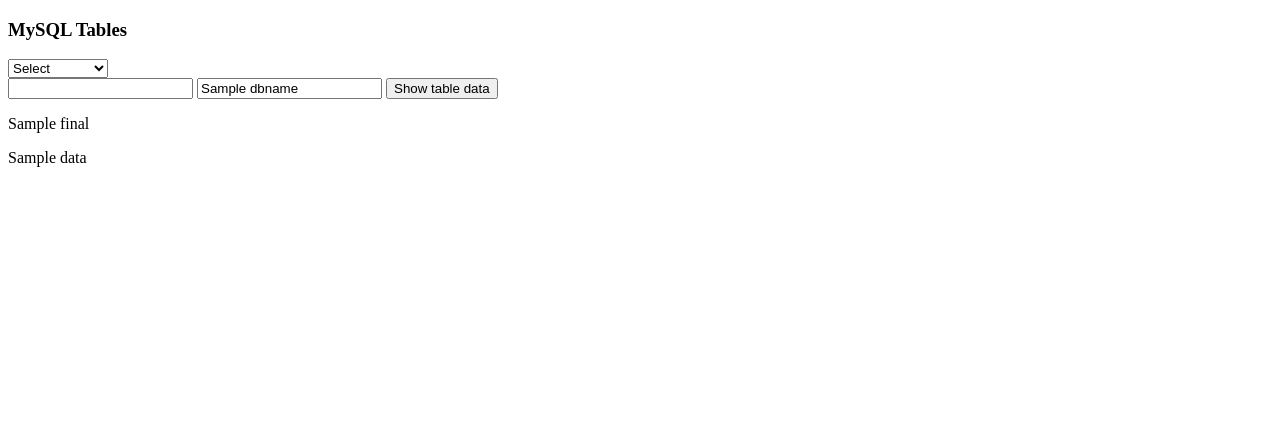
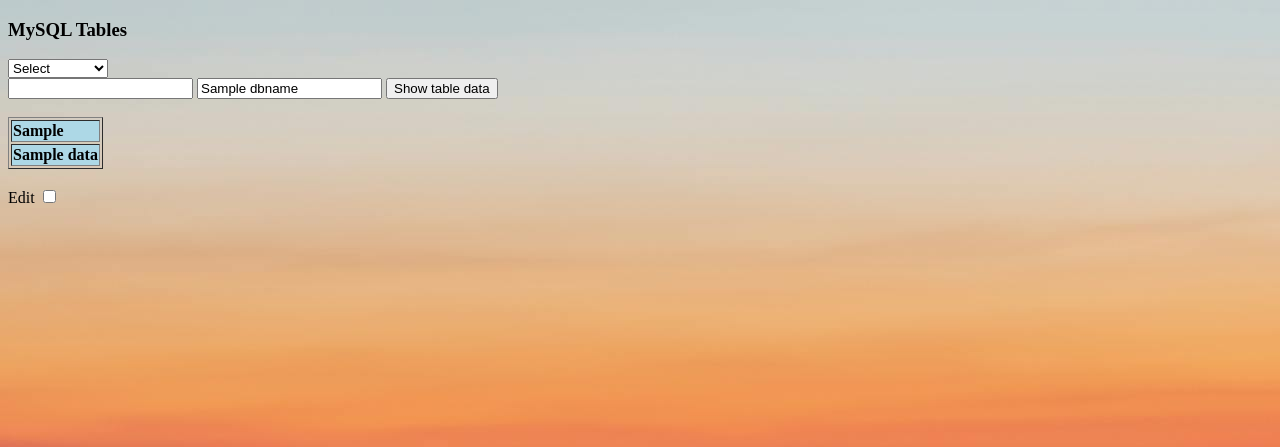
Before and after one commit to hannutt/FlaskApi, a Flask app: template templates/mysql.html in a window 1280 px wide. Shown: the top 447 px of the page. Run offline with Flask 3, Linux system fonts and the light colour scheme; the template is opened without the code that fills it: most values are stand-ins (such as "Sample title", 1, 10 or a date in 2020); some libraries are stand-ins or nearby versions.

Commit message:
jQuery select method for mysql data

```diff
--- a/static/css/styles.css
+++ b/static/css/styles.css
@@ -90,4 +90,17 @@ white-space: nowrap;
 }
 .fieldNames {
     white-space: nowrap;
+    font-weight: bold;
 }
+
+.sqlView {
+    background-image:  url('/static/images/flaskapiBG.jpg');
+}
+.sqlHeaders {
+    text-align: left;
+    background-color: lightblue;
+}
+.sqldata {
+    font-weight: bold;
+    background-color: lightblue;
+}
--- /dev/null
+++ b/static/js/mysqlScripts.js
@@ -0,0 +1,37 @@
+function createMySqlFields(textToArray) {
+    var fieldNames = []
+    fieldNames.push(document.getElementById('fieldnames').innerHTML)
+
+
+    var fields = document.getElementById("fields").innerHTML
+    var fieldsInt = parseInt(fields)
+    var linebreak = document.createElement("br");
+    var editBtn=document.createElement("BUTTON")
+    editBtn.textContent="Edit record"
+
+    var cb = document.getElementById("edit")
+    if (cb.checked==true)
+    {
+        //luodaan niin monta syötekenttää, kuin sql taulussa on kenttiä.
+        for (var i = 0;i<fieldsInt;i++)
+        {
+            var inputField=document.createElement("INPUT")
+            inputField.id=i
+            document.getElementById("crudArea").appendChild(inputField)
+        }
+
+        //lisätään syötekenttien arvoksi tietokannassa olevat arvot
+        //eli esim. login taulusta id, username psw ja email. j on kierrosmuuttuja
+        //joka alkaa nollasta, samoin kuin luotujen syötekenttien id:t text to arrayssa
+        //kenttien nimet listamuodossa
+          for (var j=0;j<fieldsInt;j++)
+        {
+            document.getElementById(j).value=textToArray[j]
+
+        }
+        document.getElementById("crudArea").appendChild(linebreak)
+        document.getElementById("crudArea").appendChild(editBtn)
+
+    }
+
+}
--- a/templates/cloudSelect.html
+++ b/templates/cloudSelect.html
@@ -2,7 +2,7 @@
 <html>
     <head>
         <title>COllection select</title>
-        <script type="text/javascript" src="{{ url_for('static', filename = 'scripts.js') }}"></script>
+        <script type="text/javascript" src="{{ url_for('static', filename = 'js/scripts.js') }}"></script>
     </head>
     <body>
         <form action="{{ url_for('cloudConnection.getDataFromAtlas')}}" method="post">
--- a/templates/index.html
+++ b/templates/index.html
@@ -5,8 +5,8 @@
     <script src="https://ajax.googleapis.com/ajax/libs/jquery/3.7.1/jquery.min.js"></script>
     <script type="text/javascript" src="https://www.gstatic.com/charts/loader.js"></script>
     <script src="https://cdnjs.cloudflare.com/ajax/libs/Chart.js/2.9.4/Chart.js"></script>
-    <script type="text/javascript" src="{{ url_for('static', filename = 'scripts.js') }}"></script>
-    <script type="text/javascript" src="{{ url_for('static', filename = 'DynamicCreate.js') }}"></script>
+    <script type="text/javascript" src="{{ url_for('static', filename = 'js/scripts.js') }}"></script>
+    <script type="text/javascript" src="{{ url_for('static', filename = 'js/DynamicCreate.js') }}"></script>
     <link rel="stylesheet" href="{{ url_for('static', filename='css/styles.css') }}">
 
 
--- a/templates/mysql.html
+++ b/templates/mysql.html
@@ -2,12 +2,16 @@
 <html>
     <head>
         <title>MySQL</title>
-        <script type="text/javascript" src="{{ url_for('static', filename = 'scripts.js') }}"></script>
-        <script type="text/javascript" src="{{ url_for('static', filename = 'DynamicCreate.js') }}"></script>
+        <script type="text/javascript" src="{{ url_for('static', filename = 'js/mysqlScripts.js') }}"></script>
+        <script type="text/javascript" src="{{ url_for('static', filename = 'js/scripts.js') }}"></script>
+        <script type="text/javascript" src="{{ url_for('static', filename = 'js/DynamicCreate.js') }}"></script>
         <link rel="stylesheet" href="{{ url_for('static', filename='css/styles.css') }}">
+        <script src="https://ajax.googleapis.com/ajax/libs/jquery/3.7.1/jquery.min.js"></script>
     </head>
-    <body>
+    <body class="sqlView">
         <h3>MySQL Tables </h3>
+        <p hidden id="fields">{{numfields}}</p>
+        <p hidden id="fieldnames">{{fieldnames}}</p>
 
         <select name="sqltables" id="sqltables" onchange="getSqlTable(this)">
             <option value="default" selected>Select <Table></Table></option>
@@ -21,14 +25,49 @@
             <input type="text" name="dbname" id="dbname" value="{{dbname}}">
             <button>Show table data</button>
         </form>
-
-
-        <p class="fieldNames">{{final}}</p>
+        <br>
 
 
 
-        {% for d in data %}
-        <p>{{d}}</p>
-        {% endfor %}
+        <table class="sqlTable" border="1">
+            <tr>
+              <th class="sqlHeaders">{{finalHeaders}}</th>
+            </tr>
+            {% for d in data %}
+            <tr>
+                <td id="sqldata" class="sqldata">{{d}}</td>
+              </tr>
+              {%endfor%}
+        </table>
+        <script>
+            //jquery funktio hakee testin valitusta sqldata rivistä
+            jQuery(".sqldata").click(function () {
+              event.preventDefault();
+              //valitun rivin teksti talletetaan muuttujaan
+              var text = jQuery(this).text();
+              //korvataan ( ) merkit tyhjällä
+              var textreplace=text.replace("(","").replace(")","")
+              //split katkaisee tekstin osiin tässä tapauksessa aina välilyönnin kohdalta.
+              const textToArray = textreplace.split(",");
+
+              createMySqlFields(textToArray)
+
+            });
+
+          </script>
+          <br>
+          <label for="edit">Edit</label>
+          <input type="checkbox" name="edit" id="edit">
+          <div id="crudArea">
+
+          </div>
+
+
+
+
+
+
+
+
     </body>
 </html>
```
Also changed, not shown: mysqlScripts.py (+6 -6 lines), templates/selectCol.html (+3 -5 lines), README.md, sqledit.png (added), static/js/DynamicCreate.js (renamed from static/DynamicCreate.js), static/js/WordSearch.js (renamed from static/WordSearch.js), static/js/scripts.js (renamed from static/scripts.js).
